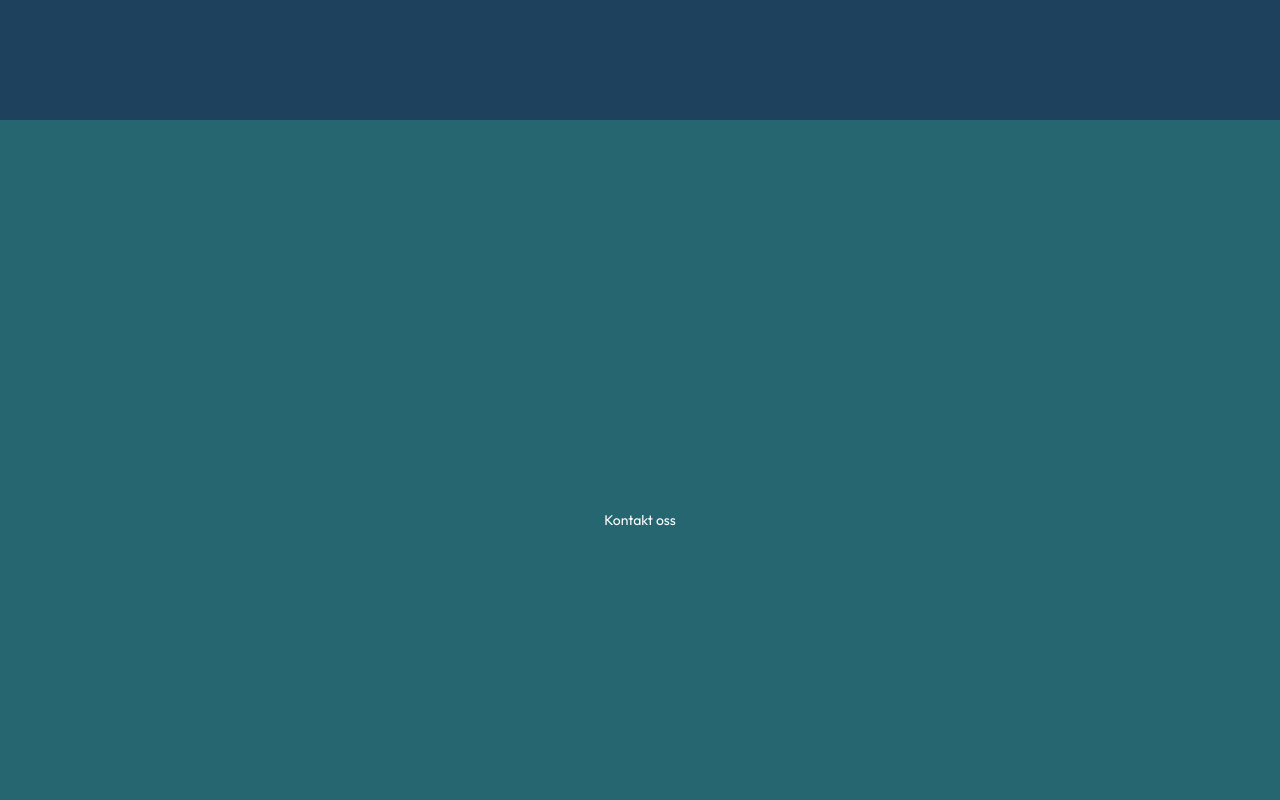
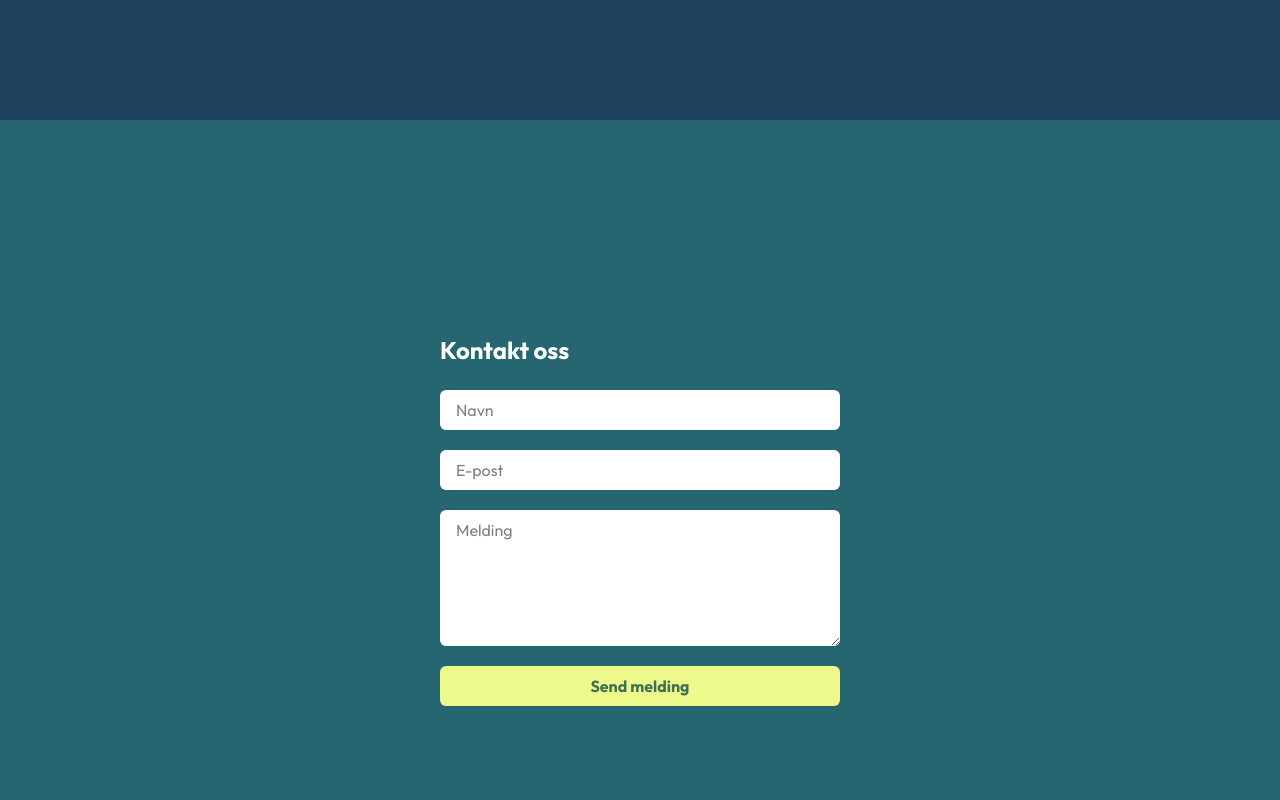
Before and after one commit to demomesser/frontend, a React (Vite) app: page / in a window 1280 px wide. Shown: the part 2280-3080 px from the top of the page. Built offline with nearby package versions, Linux system fonts and the light colour scheme.

Commit message:
added email input for the contact area

```diff
--- a/src/ui/Contact/index.tsx
+++ b/src/ui/Contact/index.tsx
@@ -7,19 +7,64 @@ type Props = {
 }
 
 const Contact = ({ setSelectedPage }: Props) => {
+    const inputStyle = "rounded-md px-4 py-2 bg-white text-black"
+    const buttonStyle = "rounded-md bg-[#EDFA8B] px-6 py-2 font-bold text-[#407053] hover:bg-primary-600 transition"
+
     return (
-        <section id={SelectedPage.CONTACT} className='relative w-screen min-h-screen overflow-hidden'>
-            <motion.div className="flex w-full justify-center items-center mt-16" onViewportEnter={() => setSelectedPage(SelectedPage.CONTACT)}>
-                <div className="absolute inset-0 bg-[#256670]" />
-                {/* TEXT OVERLAY */}
-                <div className="absolute inset-0 flex items-center justify-center">
-                    <p className='text-sm px-64'>
+        <section
+            id={SelectedPage.CONTACT}
+            className="relative w-screen min-h-screen overflow-hidden scroll-mt-24"
+        >
+            {/* BACKGROUND */}
+            <div className="absolute inset-0 bg-[#256670] z-0" />
+
+            <motion.div
+                className="relative z-10 flex w-full min-h-screen items-center justify-center"
+                onViewportEnter={() => setSelectedPage(SelectedPage.CONTACT)}
+            >
+                <motion.div className="w-full max-w-md px-6">
+                    <h1 className="mb-6 text-2xl font-bold text-primary-500">
                         Kontakt oss
-                    </p>
-                </div>
+                    </h1>
+
+                    <form method="POST" className="flex flex-col gap-5">
+                        <input
+                            type="text"
+                            name="name"
+                            placeholder="Navn"
+                            required
+                            className={inputStyle}
+                        />
+
+                        <input
+                            type="email"
+                            name="email"
+                            placeholder="E-post"
+                            required
+                            className={inputStyle}
+                        />
+
+                        <textarea
+                            name="message"
+                            placeholder="Melding"
+                            rows={5}
+                            required
+                            className={inputStyle}
+                        />
+
+                        <button
+                            type="submit"
+                            className={buttonStyle}
+                        >
+                            Send melding
+                        </button>
+                    </form>
+                </motion.div>
             </motion.div>
         </section>
-    )
-}
+    );
+};
+
+
 
 export default Contact
```
